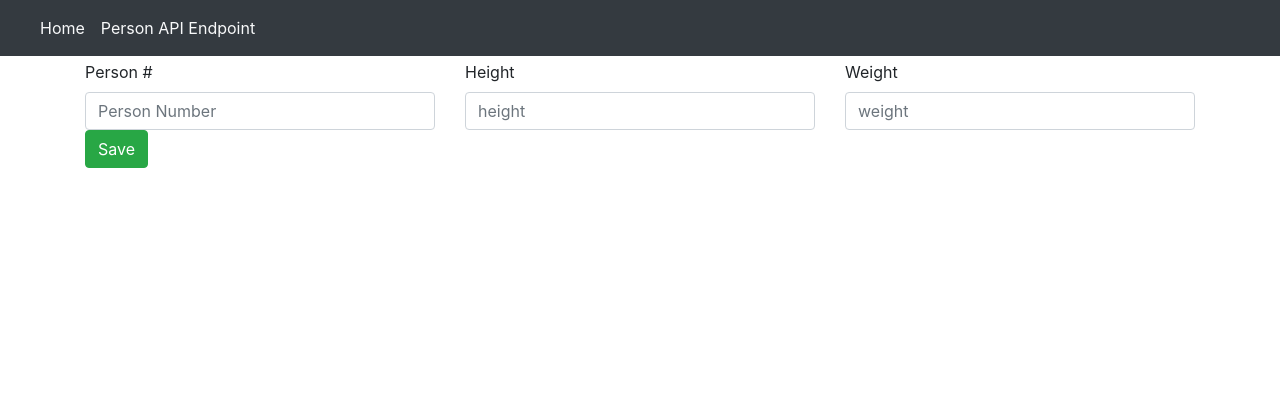
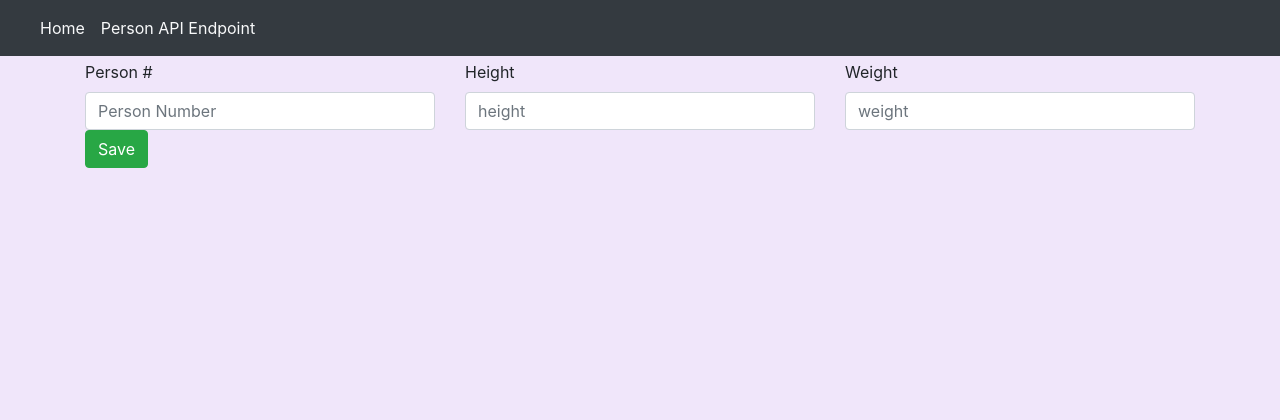
Before and after one commit to aa748/Docker_flask_python_mysql_pycharm, a Flask app: page /edit/1 in a window 1280 px wide. Shown: the top 420 px of the page. Run offline with Flask 2, Linux system fonts and the light colour scheme; data comes from the database, SQL or seed files in the repository; some libraries are stand-ins or nearby versions.

Commit message:
Fix: edit view

```diff
--- a/app/templates/layout.html
+++ b/app/templates/layout.html
@@ -17,12 +17,22 @@
     <title>Welcome to My Site!</title>
     {% endif %}
 <head>
+
+<style>
+    body {
+        background-color: #f0e6fa;
+    }
+    </style>
+
+
+
  <body>
+
 <!-- As a heading -->
 
 
 <nav class="navbar navbar-expand-lg navbar-light bg-dark mb-1">
-  <a class="navbar-brand text-light" href="/">{% if user %}{{ user.username }}'s Homepage{% else %}
+  <a class="navbar-brand text-light" href="/">{% if user %}{{ user.username }}'s Person Survey {% else %}
     <title>Welcome to My Homepage</title>
     {% endif %}</a>
   <button aria-controls="navbarNavDropdown" aria-expanded="false" aria-label="Toggle navigation" class="navbar-toggler" data-target="#navbarNavDropdown" data-toggle="collapse" type="button">
```
